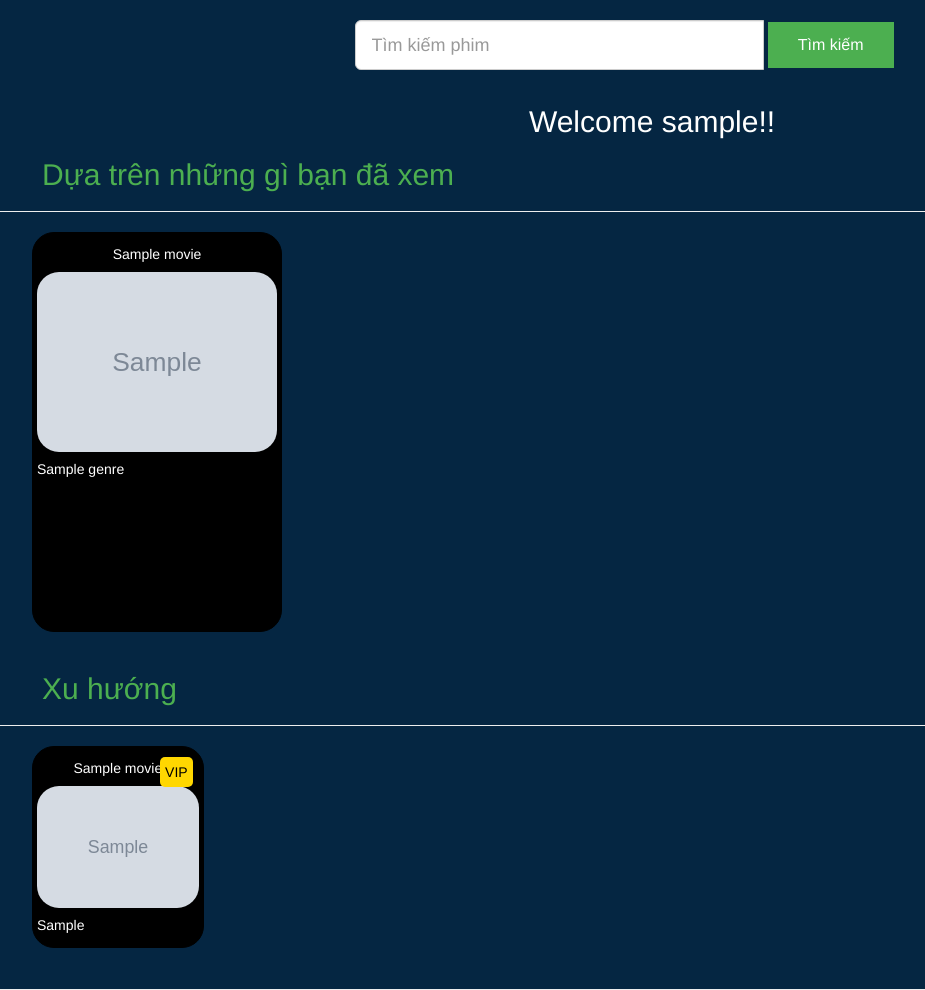
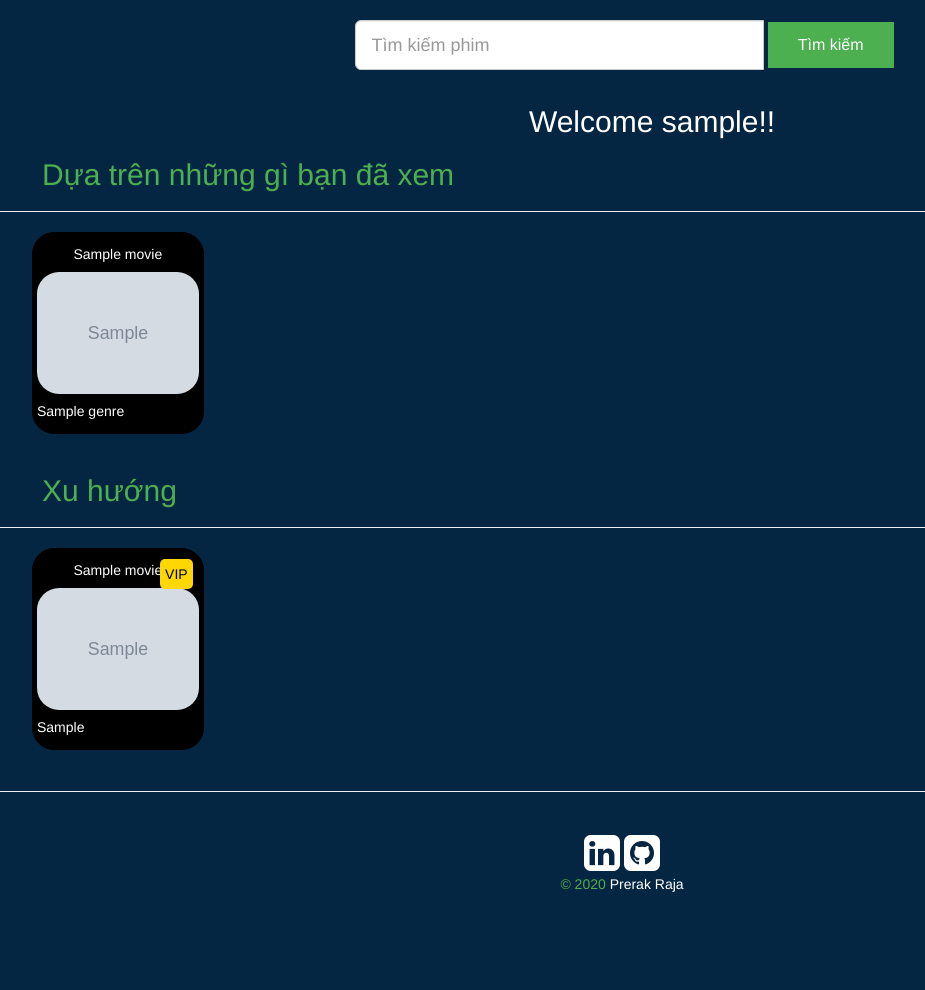
Before and after one commit to thpthtttnt-28/Film1080, a Django app: template recommend/templates/recommend/list.html in a window 1280 px wide. Shown: the part 80-1070 px from the top of the page, without its empty margins (18-943 px from the left). After the commit the page ends 972 px from the top, so only its background shows below. Run offline with Django 3.2, Linux system fonts and the light colour scheme; a user stored in the database is signed in; tables that the repository leaves empty hold one stand-in row (values such as "Sample post"); the template is opened without the code that fills it: values that come from a table or form of the project are taken from there, most other values are stand-ins (such as "Sample title", 1, 10 or a date in 2020); grey boxes marked "Sample" are stand-in pictures; some libraries are stand-ins or nearby versions.

Commit message:
Update recommend algorithm

```diff
--- a/recommend/templates/recommend/list.html
+++ b/recommend/templates/recommend/list.html
@@ -28,12 +28,12 @@
     <div class="row">
         {% for movie in recent_movies %}
         <div class="col-sm-2 col-md-2">
-            <div class="thumbnail" style="border-radius: 22px; position: relative; width: 250px; height: 400px; overflow: hidden;">
+            <div class="thumbnail" style="border-radius: 22px; position: relative;">
                 <center>
                     <h5>{{ movie.title }}</h5>
                 </center>
                 <a href="{% url 'detail' movie.id %}">
-                    <img src="{{ movie.movie_logo }}" class="img-responsive" style="border-radius: 22px; width: 100%; height: auto;">
+                    <img src="{{ movie.movie_logo }}" class="img-responsive" style="border-radius: 22px;">
                     {% if movie.is_vip %}
                         <div class="vip-icon" style="position: absolute; top: 10px; right: 10px; background-color: gold; color: black; padding: 5px; border-radius: 5px;">VIP</div>
                     {% endif %}
```
Also changed, not shown: 1 other file.
